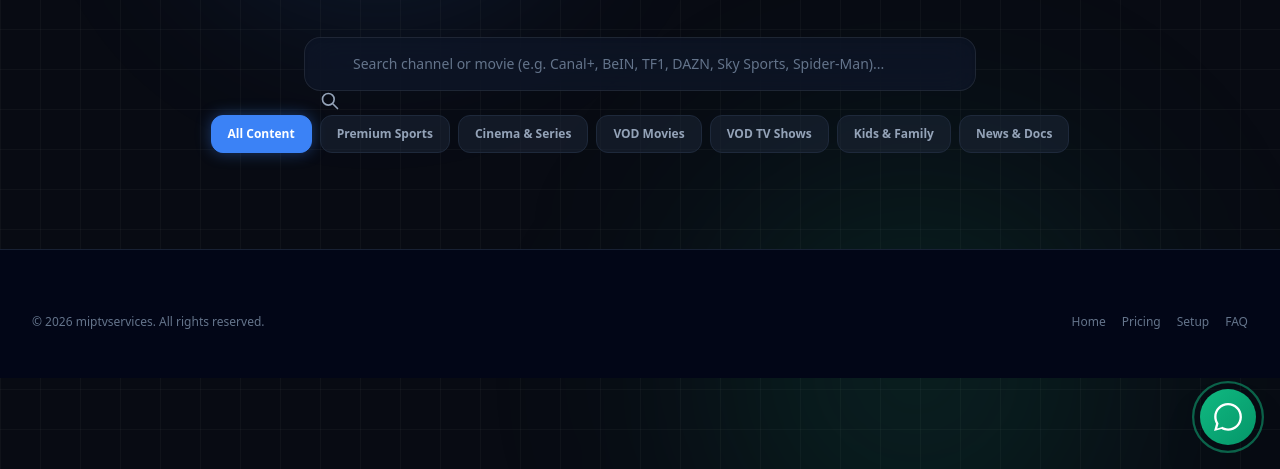
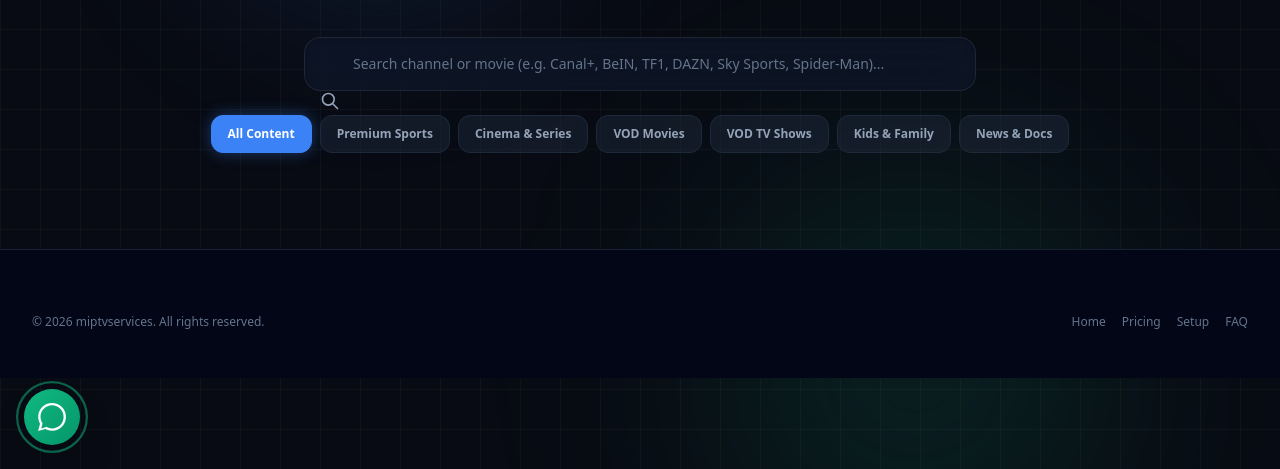
Before and after one commit to mouhcinelolo8-crypto/miptvservices, a plain HTML site: page channels.html in a window 1280 px wide. Shown: the part 331-800 px from the top of the page. Drawn offline with nearby package versions, Linux system fonts and the light colour scheme; a script that the page names is missing.

Commit message:
Fix floating widget overlap: move WhatsApp button to bottom-left in channels.html

```diff
--- a/channels.html
+++ b/channels.html
@@ -188,7 +188,7 @@
   </footer>
 
   <!-- WhatsApp Widget & Modal -->
-  <div class="fixed bottom-6 right-6 z-50">
+  <div class="fixed bottom-6 left-6 z-50">
     <button onclick="triggerOrderWhatsApp('12 Months Pass', '$59.99')" class="pulse-ring btn-neon-whatsapp w-14 h-14 rounded-full flex items-center justify-center text-white shadow-2xl hover:scale-110 transition-transform">
       <svg class="w-7 h-7 fill-current" viewBox="0 0 24 24">
         <path d="M.057 24l1.687-6.163c-1.041-1.804-1.588-3.849-1.587-5.946.003-6.556 5.338-11.891 11.893-11.891 3.181.001 6.167 1.24 8.413 3.488 2.245 2.248 3.481 5.236 3.48 8.414-.003 6.557-5.338 11.892-11.893 11.892-1.99-.001-3.951-.5-5.688-1.448l-6.305 1.654zm6.597-3.807c1.676.995 3.276 1.591 5.392 1.592 5.448 0 9.886-4.434 9.889-9.885.002-5.462-4.415-9.89-9.881-9.892-5.452 0-9.887 4.434-9.889 9.884-.001 2.225.651 3.891 1.746 5.634l-1.157 4.228 4.305-1.131z"/>
```
